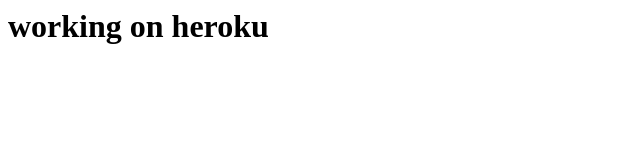
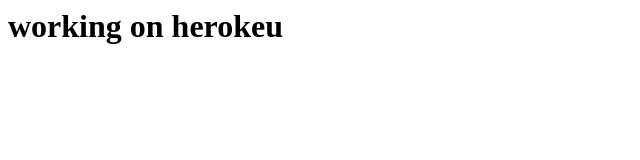
Before and after one commit to brianguo41988/carolinerivera, a plain HTML site: page index.html in a window 1280 px wide. Shown: the full height of the page, 0-640 px from the left. Drawn offline with Linux system fonts and the light colour scheme.

Commit message:
try to deploy

```diff
--- a/index.html
+++ b/index.html
@@ -1 +1 @@
-<h1>working on heroku</h1>
+<h1>working on herokeu</h1>
```
